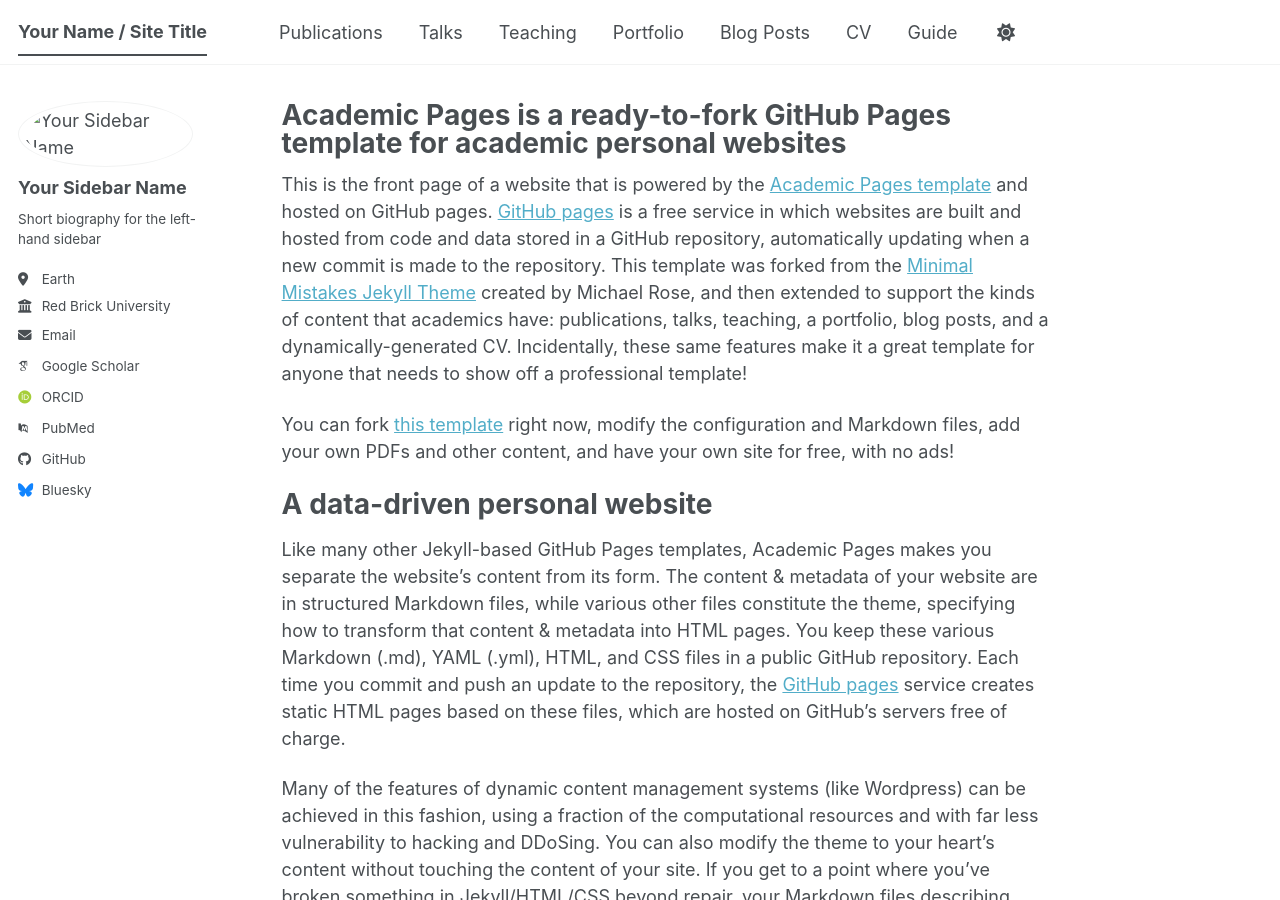
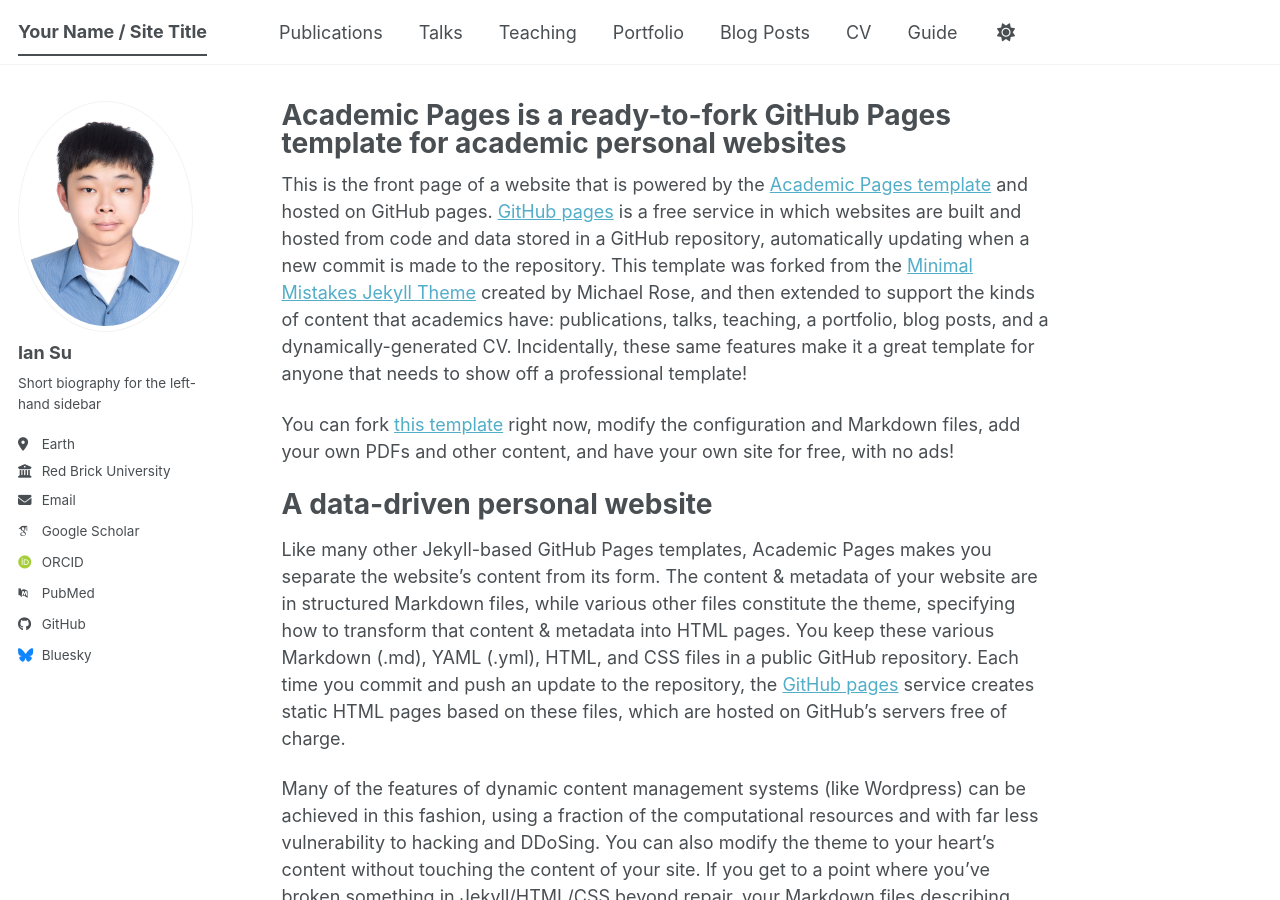
Before and after one commit to IanSu23120/IanSu23120.github.io, a Jekyll site: the page built from _pages/about.md, in a window 1280 px wide and 900 px high. Built offline with Jekyll 4.4.1, drawn with Linux system fonts in a browser that asks for light colours; some web fonts are replaced; a script bundle is joined from its source files by our own code; library files that are not in the unit come from our copies.

Commit message:
Update _config.yml

```diff
--- a/_config.yml
+++ b/_config.yml
@@ -23,8 +23,8 @@
 #               Additional customization can be done by editing /_includes/author-profile.html
 author:
   # Biographic information
-  avatar           : "/images/profile.png"
-  name             : "Your Sidebar Name"
+  avatar           : "profile.png"
+  name             : "Ian Su"
   pronouns         : # example: "she/her"
   bio              : "Short biography for the left-hand sidebar"
   location         : "Earth"
```
